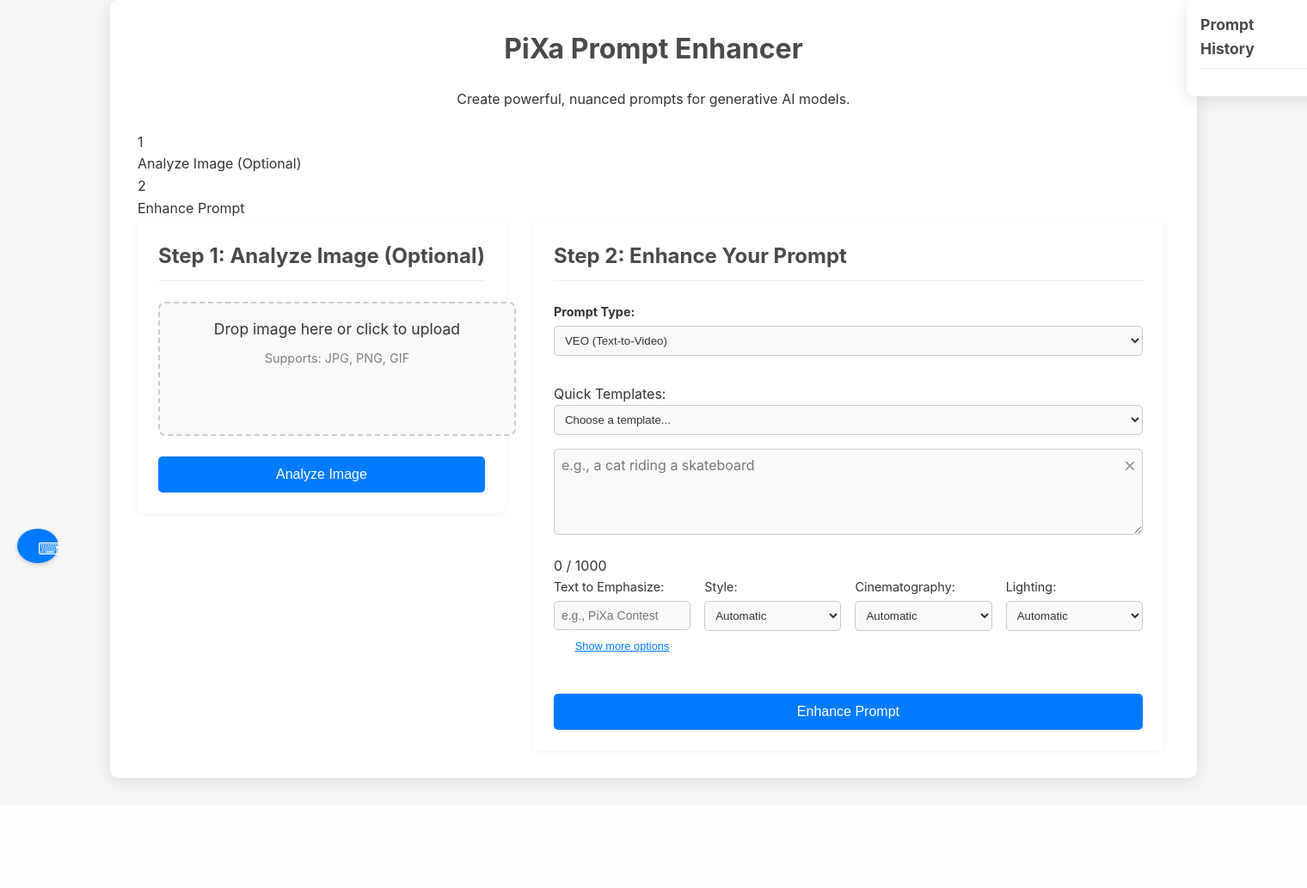
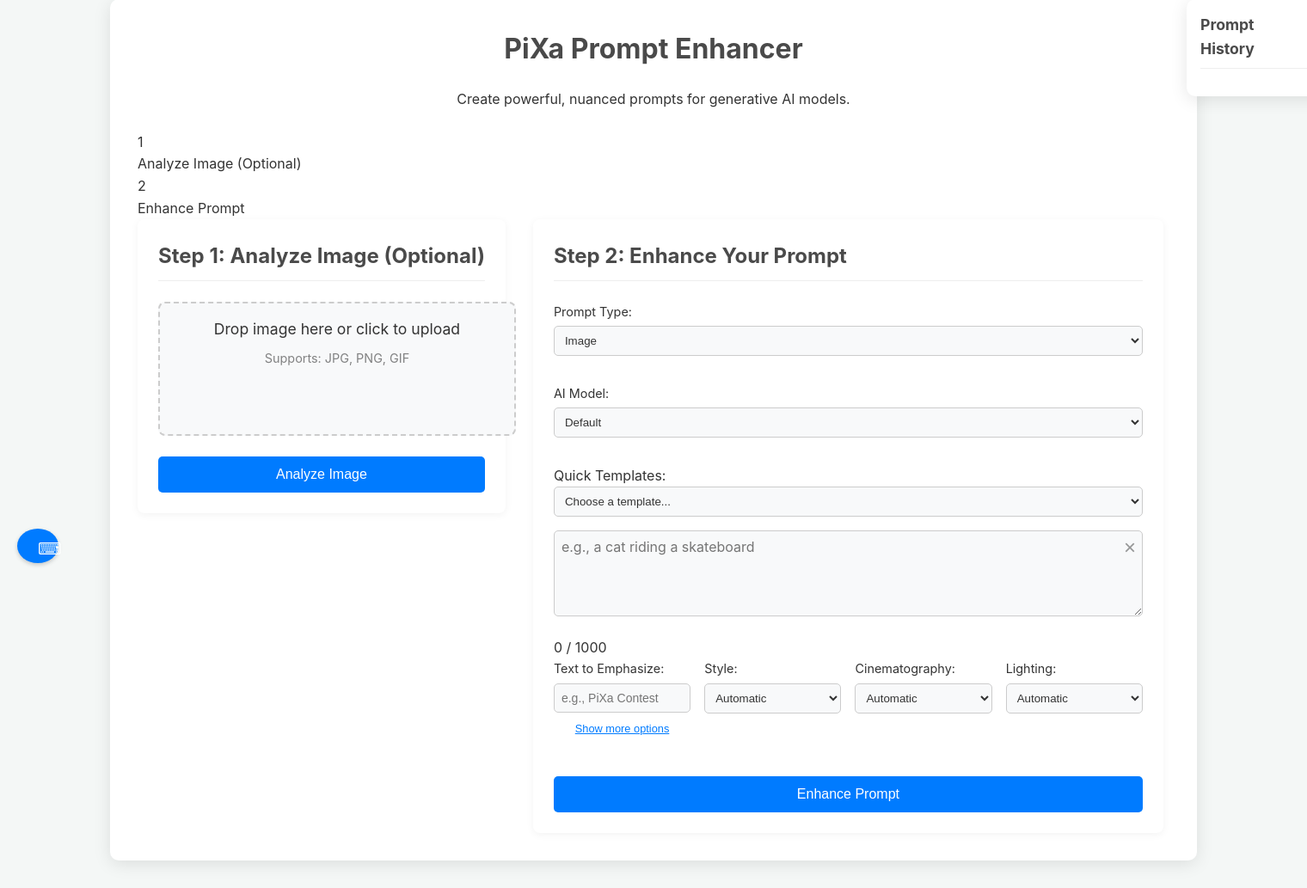
Before and after one commit to VenimK/pixa-prompt-enhancer, a FastAPI app: page / in a window 1520 px wide; the page is wider, and only the part inside the window is pictured. Shown: the part 125-1158 px from the top of that part at 86% size. Before the commit the page ends 1044 px from the top of that part, so only its background shows below. Run offline with FastAPI, Linux system fonts and the light colour scheme.

Commit message:
feat: add model-specific prompt optimization with CORS support

```diff
--- a/app/main.py
+++ b/app/main.py
@@ -2,6 +2,7 @@ from fastapi import FastAPI, File, UploadFile, Request
 from fastapi.responses import HTMLResponse
 from fastapi.staticfiles import StaticFiles
 from fastapi.templating import Jinja2Templates
+from fastapi.middleware.cors import CORSMiddleware
 from pydantic import BaseModel
 import subprocess
 import shutil
@@ -11,6 +12,15 @@ import PIL.Image
 import time
 
 app = FastAPI()
+
+# Enable CORS
+app.add_middleware(
+    CORSMiddleware,
+    allow_origins=["*"],  # For development only, restrict in production
+    allow_credentials=True,
+    allow_methods=["*"],
+    allow_headers=["*"],
+)
 
 # --- Setup ---
 app.mount("/static", StaticFiles(directory="app/static"), name="static")
@@ -27,6 +37,7 @@ class EnhanceRequest(BaseModel):
     image_description: str | None = None
     motion_effect: str | None = None
     text_emphasis: str | None = None
+    model: str | None = None  # AI model selection (flux, qwen, nunchaku, etc.)
 
 class EnhanceResponse(BaseModel):
     enhanced_prompt: str
@@ -77,14 +88,16 @@ async def analyze_image_endpoint(image: UploadFile = File(...)):
     return AnalyzeResponse(description=description)
 
 @app.post("/enhance", response_model=EnhanceResponse)
-async def enhance_prompt_endpoint(request: EnhanceRequest):
-    # Build the shared instruction string
+async def enhance_prompt_endpoint(request: EnhanceRequest) -> EnhanceResponse:
+    """Enhance the prompt using OpenAI's API."""
+
+    # --- Build instructions based on user selections ---
     instructions = []
-    if request.style != "auto":
-        instructions.append(f"in a {request.style.lower()} style")
-    if request.cinematography != "auto":
-        instructions.append(f"using a {request.cinematography.lower()} shot")
-    if request.lighting != "auto":
+    if request.style and request.style != "None":
+        instructions.append(f"in {request.style.lower()} style")
+    if request.cinematography and request.cinematography != "None":
+        instructions.append(f"with {request.cinematography.lower()} cinematography")
+    if request.lighting and request.lighting != "None":
         instructions.append(f"with {request.lighting.lower()} lighting")
     if request.prompt_type == "WAN2" and request.motion_effect and request.motion_effect != "Static":
         instructions.append(f"with a {request.motion_effect.lower()} motion effect")
@@ -92,6 +105,16 @@ async def enhance_prompt_endpoint(request: EnhanceRequest):
 
     image_context = f" The user has provided a reference image described as: '{request.image_description}'." if request.image_description else ""
     text_emphasis = f" {request.text_emphasis}" if request.text_emphasis else ""
+
+    # --- Add model-specific guidance if a specific model is selected ---
+    model_guidance = ""
+    if request.model and request.model != "default" and request.prompt_type == "Image":
+        if request.model == "flux":
+            model_guidance = " For the Flux model, include technical photography details (camera, lens, lighting setup) and focus on photorealism with high detail."
+        elif request.model == "qwen":
+            model_guidance = " For the Qwen model, focus on clear subject descriptions and compositional instructions without technical jargon."
+        elif request.model == "nunchaku":
+            model_guidance = " For the Nunchaku model, start with style keywords, focus on mood/atmosphere, and use artistic terminology rather than technical camera terms."
 
     # --- Logic to choose meta-prompt based on prompt_type ---
     if request.prompt_type == "VEO":
@@ -115,7 +138,7 @@ User's Specifications:
 Generate an implied animation prompt now."""
 
     elif request.prompt_type == "Image":
-        meta_prompt = f"You are a creative assistant for a text-to-image model. Your goal is to expand the user's idea into a rich, descriptive prompt suitable for generating a static image{instruction_text}. Focus on the visual details of the scene, subject, and atmosphere.{image_context}{text_emphasis} Do not add conversational fluff. User's idea: '{request.prompt}'"
+        meta_prompt = f"You are a creative assistant for a text-to-image model. Your goal is to expand the user's idea into a rich, descriptive prompt suitable for generating a static image{instruction_text}.{model_guidance} Focus on the visual details of the scene, subject, and atmosphere.{image_context}{text_emphasis} Do not add conversational fluff. User's idea: '{request.prompt}'"
 
     else:
         # Fallback for safety
--- a/app/static/js/script.js
+++ b/app/static/js/script.js
@@ -17,6 +17,7 @@ document.addEventListener('DOMContentLoaded', () => {
         imageUpload: document.getElementById('image-upload'),
         prompt: document.getElementById('prompt-input'),
         promptType: document.getElementById('prompt-type-select'),
+        modelSelect: document.getElementById('model-select'),
         style: document.getElementById('style-select'),
         cinematography: document.getElementById('cinematography-select'),
         lighting: document.getElementById('lighting-select'),
@@ -199,6 +200,10 @@ document.addEventListener('DOMContentLoaded', () => {
                 );
             }
 
+            // Get selected model and apply model-specific formatting
+            const selectedModel = els.modelSelect ? els.modelSelect.value : 'default';
+            const formattedPrompt = formatPromptForModel(prompt, selectedModel, promptType);
+
             try {
                 const response = await fetch('/enhance', {
                     method: 'POST',
@@ -206,14 +211,15 @@ document.addEventListener('DOMContentLoaded', () => {
                         'Content-Type': 'application/json',
                     },
                     body: JSON.stringify({
-                        prompt: prompt,
+                        prompt: formattedPrompt,
                         prompt_type: promptType,
                         style: style,
                         cinematography: cinematography,
                         lighting: lighting,
-                        image_description: (imageDescription && !imageDescription.startsWith('Analyzing')) ? imageDescription : '',
-                        motion_effect: promptType === 'WAN2' ? motionEffect : null,
-                        text_emphasis: textEmphasisDetails
+                        motion_effect: motionEffect,
+                        image_description: imageDescription,
+                        text_emphasis: textEmphasisDetails,
+                        model: selectedModel
                     }),
                 });
 
@@ -241,7 +247,70 @@ document.addEventListener('DOMContentLoaded', () => {
             } else {
                 els.motionEffectContainer.style.display = 'none';
             }
+
+            // Show/hide model selector based on prompt type
+            if (els.promptType.value === 'Image' && document.getElementById('model-selector-container')) {
+                document.getElementById('model-selector-container').style.display = 'flex';
+            } else if (document.getElementById('model-selector-container')) {
+                document.getElementById('model-selector-container').style.display = 'none';
+            }
         });
+    }
+
+    // Add event listener for model selection
+    if (els.modelSelect) {
+        els.modelSelect.addEventListener('change', () => {
+            const modelInfoElement = document.getElementById('model-info');
+            const selectedModel = els.modelSelect.value;
+
+            // Remove any existing model info
+            if (modelInfoElement) {
+                modelInfoElement.remove();
+            }
+
+            // Only show model info for specific models
+            if (selectedModel !== 'default') {
+                const modelInfo = document.createElement('div');
+                modelInfo.id = 'model-info';
+                modelInfo.className = 'model-info';
+
+                let infoContent = '';
+
+                switch(selectedModel) {
+                    case 'flux':
+                        infoContent = `<strong>Flux Model Selected</strong><br>
+                            Your prompt will be optimized for photorealistic imagery with technical details.<br>
+                            <em>Tip: Include specific subjects and scenes for best results.</em>`;
+                        modelInfo.className += ' flux-model';
+                        break;
+                    case 'qwen':
+                        infoContent = `<strong>Qwen Model Selected</strong><br>
+                            Your prompt will be optimized for versatile, well-composed imagery.<br>
+                            <em>Tip: Focus on clear descriptions rather than technical terms.</em>`;
+                        modelInfo.className += ' qwen-model';
+                        break;
+                    case 'nunchaku':
+                        infoContent = `<strong>Nunchaku Model Selected</strong><br>
+                            Your prompt will be optimized for artistic, stylized imagery.<br>
+                            <em>Tip: Include mood/atmosphere descriptions for best results.</em>`;
+                        modelInfo.className += ' nunchaku-model';
+                        break;
+                }
+
+                modelInfo.innerHTML = infoContent;
+
+                // Insert after the model selector
+                const modelSelectorContainer = document.getElementById('model-selector-container');
+                if (modelSelectorContainer) {
+                    modelSelectorContainer.insertAdjacentElement('afterend', modelInfo);
+                }
+            }
+        });
+
+        // Initialize visibility of model selector based on current prompt type
+        if (els.promptType && els.promptType.value !== 'Image' && document.getElementById('model-selector-container')) {
+            document.getElementById('model-selector-container').style.display = 'none';
+        }
     }
 
     // --- Templates System ---
@@ -908,6 +977,109 @@ document.addEventListener('DOMContentLoaded', () => {
         return finalDesc;
     }
 
+    // --- Model-Specific Prompt Formatting ---
+    function formatPromptForModel(prompt, model, promptType) {
+        // Default formatting if no specific model is selected
+        if (!model || model === 'default') {
+            return prompt;
+        }
+
+        // Only apply model-specific formatting for image prompts
+        if (promptType !== 'Image') {
+            return prompt;
+        }
+
+        switch(model) {
+            case 'flux':
+                return formatFluxPrompt(prompt);
+            case 'qwen':
+                return formatQwenPrompt(prompt);
+            case 'nunchaku':
+                return formatNunchakuPrompt(prompt);
+            default:
+                return prompt;
+        }
+    }
+
+    function formatFluxPrompt(prompt) {
+        // Flux excels at photorealistic imagery with detailed technical specifications
+        let formattedPrompt = prompt.trim();
+
+        // Add photography-related technical details if not present
+        if (!formattedPrompt.toLowerCase().includes('lens') &&
+            !formattedPrompt.toLowerCase().includes('mm') &&
+            !formattedPrompt.toLowerCase().includes('camera')) {
+            formattedPrompt += ', shot with a professional camera, high-quality lens';
+        }
+
+        // Add lighting details if not specified
+        if (!formattedPrompt.toLowerCase().includes('lighting') &&
+            !formattedPrompt.toLowerCase().includes('light')) {
+            formattedPrompt += ', perfect lighting';
+        }
+
+        // Add quality indicators
+        if (!formattedPrompt.toLowerCase().includes('detailed') &&
+            !formattedPrompt.toLowerCase().includes('detail')) {
+            formattedPrompt += ', highly detailed';
+        }
+
+        // Add photorealism tag
+        if (!formattedPrompt.toLowerCase().includes('photorealistic') &&
+            !formattedPrompt.toLowerCase().includes('realistic')) {
+            formattedPrompt += ', photorealistic';
+        }
+
+        return formattedPrompt;
+    }
+
+    function formatQwenPrompt(prompt) {
+        // Qwen works well with clear subject descriptions and compositional instructions
+        let formattedPrompt = prompt.trim();
+
+        // Add clarity indicator if not present
+        if (!formattedPrompt.toLowerCase().includes('clear') &&
+            !formattedPrompt.toLowerCase().includes('crisp')) {
+            formattedPrompt += ', clear and well-composed';
+        }
+
+        // Add quality indicator if not present
+        if (!formattedPrompt.toLowerCase().includes('high quality') &&
+            !formattedPrompt.toLowerCase().includes('high-quality')) {
+            formattedPrompt += ', high quality';
+        }
+
+        return formattedPrompt;
+    }
+
+    function formatNunchakuPrompt(prompt) {
+        // Nunchaku focuses on style coherence and artistic interpretations
+        let formattedPrompt = prompt.trim();
+
+        // Add style indicator at the beginning if not present
+        const styleKeywords = ['cinematic', 'artistic', 'stylized', 'dramatic', 'vibrant'];
+        let hasStyleKeyword = false;
+
+        for (const keyword of styleKeywords) {
+            if (formattedPrompt.toLowerCase().includes(keyword)) {
+                hasStyleKeyword = true;
+                break;
+            }
+        }
+
+        if (!hasStyleKeyword) {
+            formattedPrompt = 'Artistic, stylized: ' + formattedPrompt;
+        }
+
+        // Add mood/atmosphere if not present
+        if (!formattedPrompt.toLowerCase().includes('mood') &&
+            !formattedPrompt.toLowerCase().includes('atmosphere')) {
+            formattedPrompt += ', atmospheric mood';
+        }
+
+        return formattedPrompt;
+    }
+
     // --- Character Counter Logic ---
     function updateCharCount() {
         if (els.charCount && els.prompt) {
--- a/templates/index.html
+++ b/templates/index.html
@@ -93,11 +93,22 @@
             <div class="card prompt-card">
                 <h2>Step 2: Enhance Your Prompt</h2>
                 <div class="selector">
-                    <label for="prompt-type-select"><strong>Prompt Type:</strong></label>
+                    <label for="prompt-type-select">Prompt Type:</label>
                     <select id="prompt-type-select">
-                        <option value="VEO">VEO (Text-to-Video)</option>
-                        <option value="WAN2">WAN2 (Image-to-Video)</option>
-                        <option value="Image">Image (Text-to-Image)</option>
+                        <option value="Image">Image</option>
+                        <option value="VEO">Video (VEO)</option>
+                        <option value="WAN2">Animation (WAN2)</option>
+                    </select>
+                </div>
+                <div class="selector" id="model-selector-container">
+                    <label for="model-select">AI Model:</label>
+                    <select id="model-select">
+                        <option value="default" title="Standard prompt formatting without model-specific optimizations">Default</option>
+                        <optgroup label="Image Models">
+                            <option value="flux" title="Optimized for photorealistic imagery with detailed technical specifications. Best for photography-style images with fine details.">Flux (Photorealistic)</option>
+                            <option value="qwen" title="Balanced approach with clear subject descriptions and compositional instructions. Good for versatile, well-composed images.">Qwen (Versatile)</option>
+                            <option value="nunchaku" title="Focuses on style coherence and artistic interpretations. Ideal for creative, stylized imagery with strong mood/atmosphere.">Nunchaku (Artistic)</option>
+                        </optgroup>
                     </select>
                 </div>
                 <div class="templates-section">
```
Also changed, not shown: app/static/css/styles.css (+43 -0 lines).
